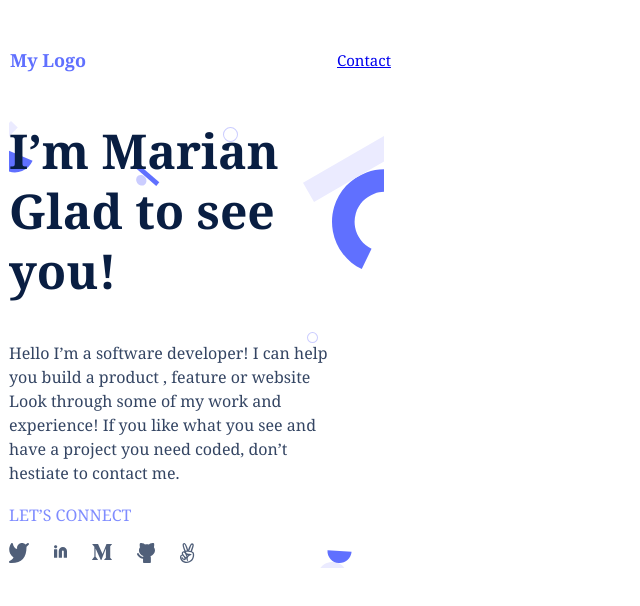
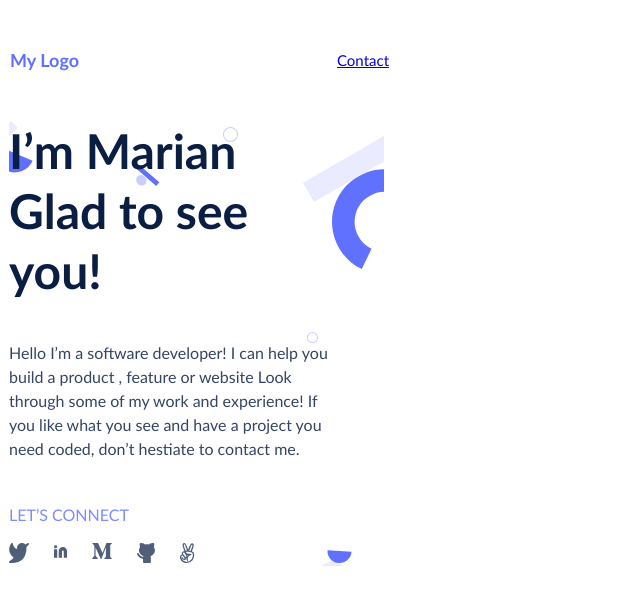
Before and after one commit to Bhekisile/Bhekisile-s-Portfolio, a plain HTML site: page index.html in a window 1280 px wide. Shown: the whole page, without its empty margins (0-640 px from the left). Drawn offline with Linux system fonts and the light colour scheme.

Commit message:
Updating style indentation

```diff
--- a/styles.css
+++ b/styles.css
@@ -1,11 +1,12 @@
-.container {
-  font-family: 'Poppins',Georgia, 'Times New Roman', Times, serif;
+ .container {
+  font-family: 'Gill Sans', 'Gill Sans MT', Calibri, 'Trebuchet MS', sans-serif;
   font-style: normal;
   width: 375px;
   height: 600px;
   background: #fff;
   border: 1px solid transparent;
 }
+
  .nav_bar {
   display: flex;
   list-style: none;
@@ -13,6 +14,7 @@
   margin-bottom: 50px;
   padding-top: 40px;
 }
+
  .start-nav {
   flex: 1;
   width: 76px;
@@ -22,6 +24,7 @@
   line-height: 20px;
   color: #6070ff;
 }
+
  .end-nav {
   width: 46px;
   height: 20px;
@@ -31,15 +34,18 @@
   color: #344563;
   justify-content: flex-end;
 }
+
  .img_background {
   background-image: url("image/header-shapes mobile.svg");
 }
+
  h1 {
   font-weight: 700;
   font-size: 48px;
   line-height: 60px;
   color: #091e42;
 }
+
  p {
   font-weight: 400;
   font-size: 16px;
@@ -56,12 +62,14 @@
   line-height: 24px;
   color: #7f8cff;
 }
+
  .social ul {
   display: flex;
   list-style: none;
   padding: 0;
   column-gap: 25px;
 }
+
  .twitter {
   width: 19.99px;
   height: 19.96px;
@@ -76,7 +84,7 @@
   width: 12.71px;
   height: 16.97px;
 }
- @media all and (max-width:600px) {
+ @media all and (max-width: 600px) {
     body {
         flex-basis: 100%;
     }
```
